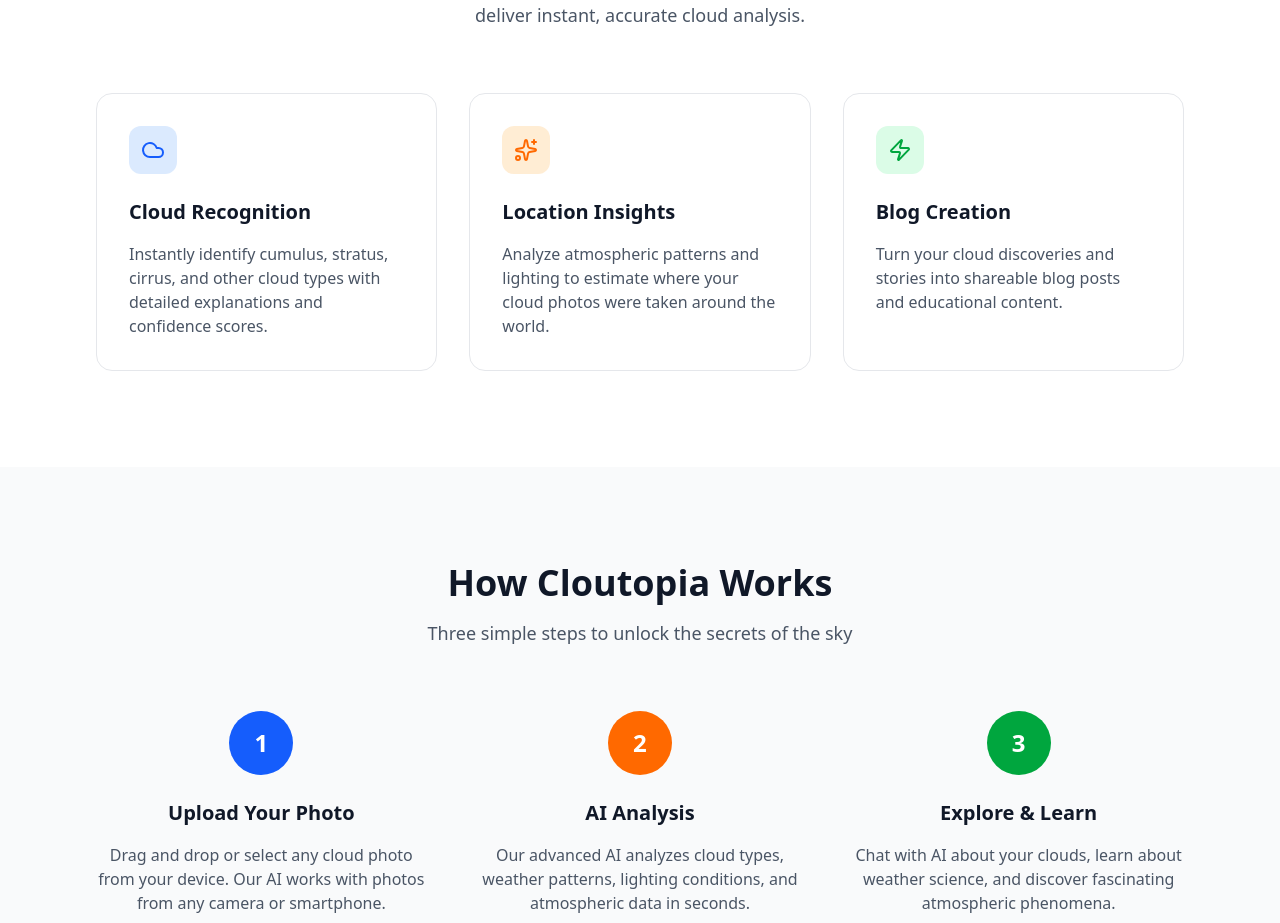
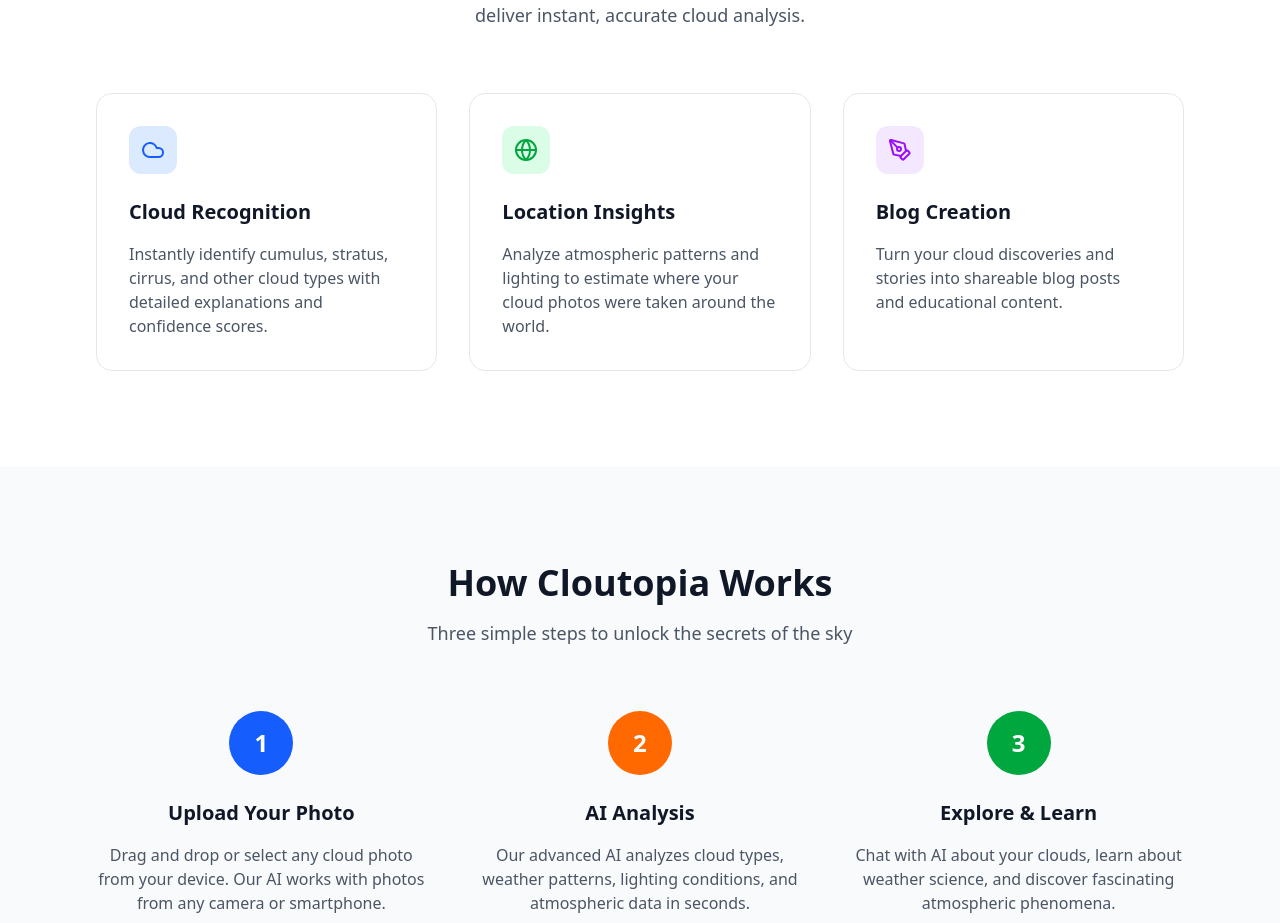
Before and after one commit to azk1r1n/cloutopia-website, a Next.js app: page / in a window 1280 px wide. Shown: the part 806-1729 px from the top of the page. Built offline with nearby package versions, Linux system fonts and the light colour scheme.

Commit message:
Minor changes.

```diff
--- a/src/app/about/page.tsx
+++ b/src/app/about/page.tsx
@@ -43,7 +43,8 @@
               </div>
               <h3 className="text-xl font-bold text-gray-800 dark:text-gray-200 mb-4">Location Insights</h3>
               <p className="text-gray-600 dark:text-gray-400 leading-relaxed">
-                Analyze weather patterns and lighting to estimate where your cloud photos were taken.
+                  Analyze atmospheric patterns and lighting to estimate where your
+                  cloud photos were taken around the world.
               </p>
             </div>
 
--- a/src/app/page.tsx
+++ b/src/app/page.tsx
@@ -2,7 +2,7 @@
 import Footer from '@/components/Footer';
 import Link from 'next/link';
 import Image from 'next/image';
-import { Cloud, Camera, MessageSquare, ArrowRight, Sparkles, Zap } from 'lucide-react';
+import { Cloud, Camera, MessageSquare, ArrowRight, Globe, PenTool } from 'lucide-react';
 
 export default function Home() {
   return (
@@ -85,8 +85,8 @@
               </div>
 
               <div className="bg-white dark:bg-gray-800 p-8 rounded-2xl border border-gray-200 dark:border-gray-700 hover:border-orange-300 dark:hover:border-orange-600 transition-all duration-200 hover:shadow-lg">
-                <div className="w-12 h-12 bg-orange-100 dark:bg-orange-900 rounded-xl flex items-center justify-center mb-6">
-                  <Sparkles className="w-6 h-6 text-orange-500" />
+                <div className="w-12 h-12 bg-green-100 dark:bg-green-900 rounded-xl flex items-center justify-center mb-6">
+                  <Globe className="w-6 h-6 text-green-600 dark:text-green-400" />
                 </div>
                 <h3 className="text-xl font-bold text-gray-900 dark:text-white mb-4">
                   Location Insights
@@ -98,8 +98,8 @@
               </div>
 
               <div className="bg-white dark:bg-gray-800 p-8 rounded-2xl border border-gray-200 dark:border-gray-700 hover:border-green-300 dark:hover:border-green-600 transition-all duration-200 hover:shadow-lg">
-                <div className="w-12 h-12 bg-green-100 dark:bg-green-900 rounded-xl flex items-center justify-center mb-6">
-                  <Zap className="w-6 h-6 text-green-600" />
+                <div className="w-12 h-12 bg-purple-100 dark:bg-purple-900 rounded-xl flex items-center justify-center mb-6">
+                  <PenTool className="w-6 h-6 text-purple-600 dark:text-purple-400" />
                 </div>
                 <h3 className="text-xl font-bold text-gray-900 dark:text-white mb-4">
                   Blog Creation
```
